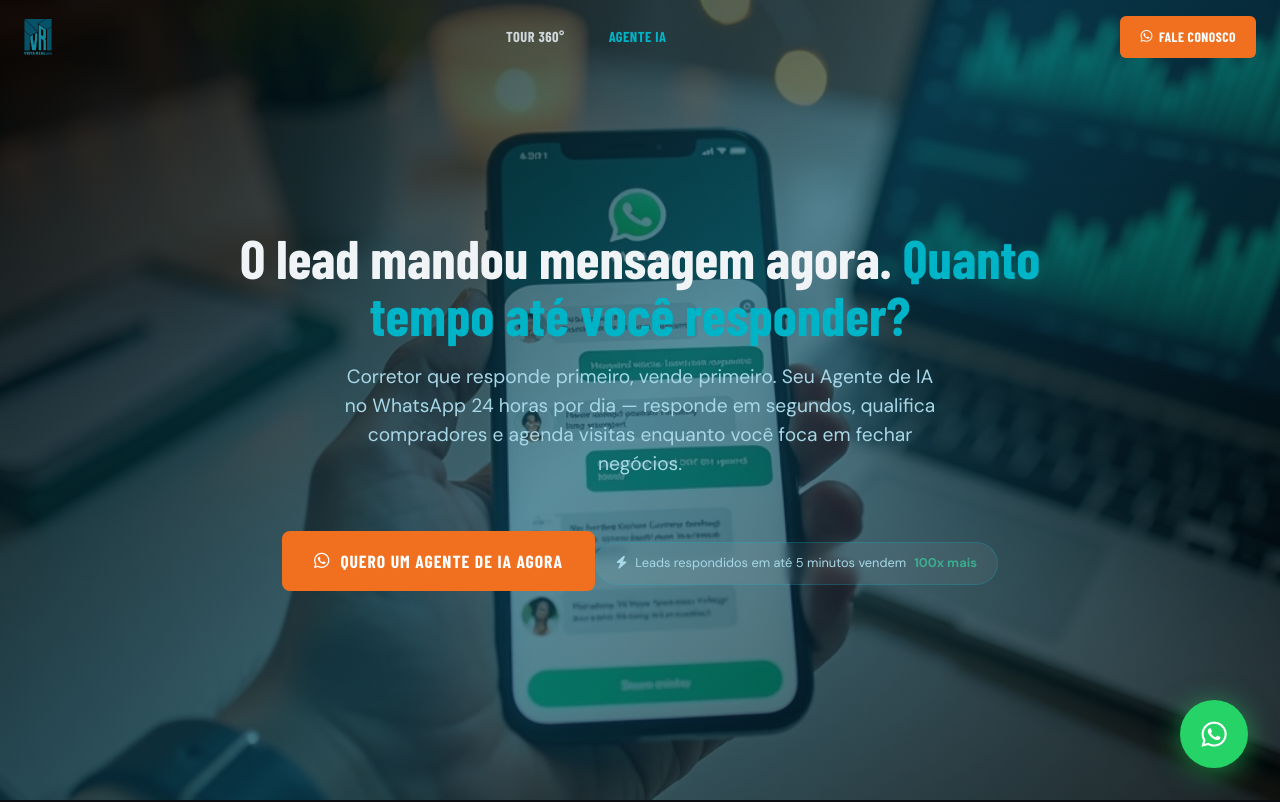
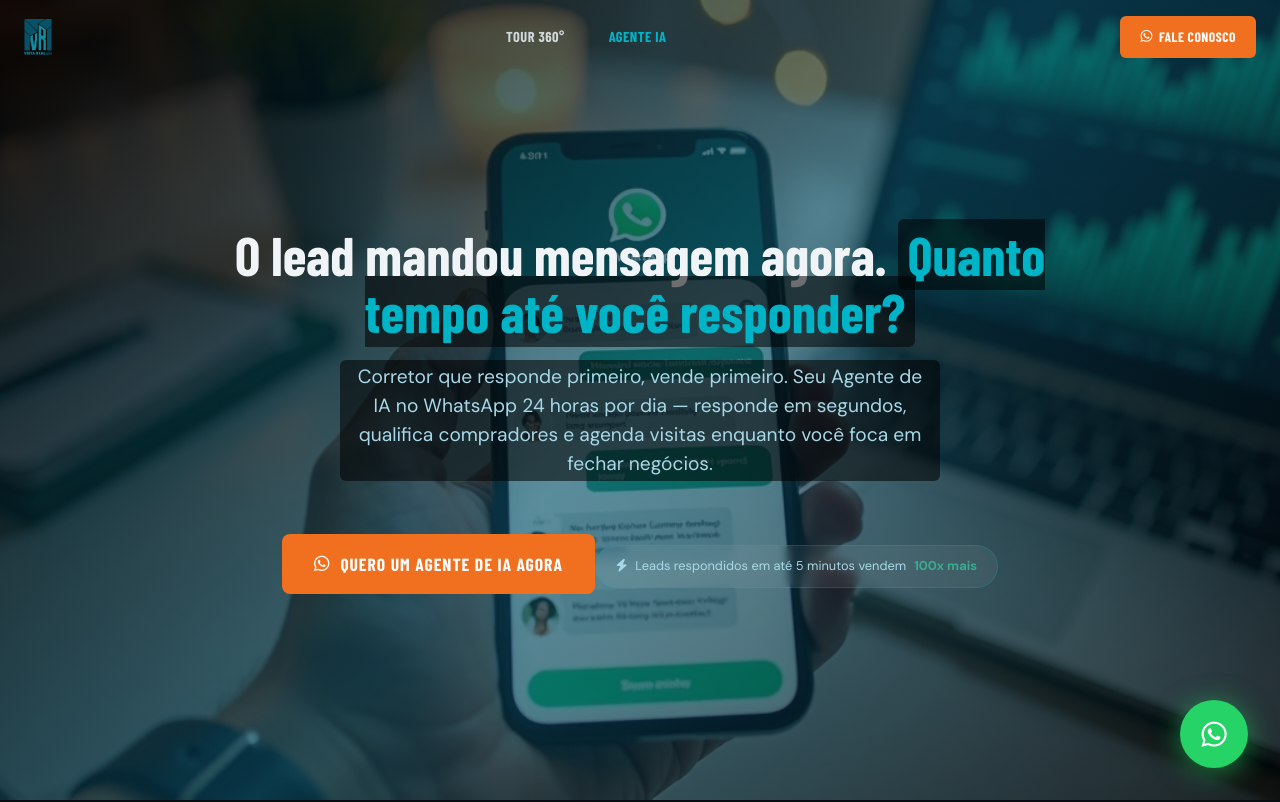
Before and after one commit to johnsonsudre/vistareal360_landingpage, a React (Vite) app: page /agente_ia in a window 1280 px wide. Shown: the top 802 px of the page. Built offline with nearby package versions, Linux system fonts and the light colour scheme; the HTML template or start-up script is replaced by a standard one; a web font is replaced by a local one.

Commit message:
fix: badge escuro no hero e cta do agente_ia para contraste

```diff
--- a/src/App.css
+++ b/src/App.css
@@ -1246,3 +1246,12 @@ a {
 .cta-final-bg-ia {
   background-image: url('/images/agente-ia-whatsapp-funcionamento-360.webp') !important;
 }
+
+/* ===== AGENTE IA — CONTRASTE BADGE ===== */
+.hero-ia h1 em,
+.hero-ia p,
+.cta-ia .cta-final-content p {
+  background: rgba(0, 0, 0, 0.55);
+  padding: 3px 10px;
+  border-radius: 6px;
+}
--- a/src/pages/AgenteIA.jsx
+++ b/src/pages/AgenteIA.jsx
@@ -19,7 +19,7 @@ export default function AgenteIA() {
 /* ---- HERO ---- */
 function HeroIA() {
   return (
-    <section className="hero" aria-label="Hero">
+    <section className="hero hero-ia" aria-label="Hero">
       <div className="hero-bg hero-bg-ia" />
       <div className="hero-overlay" />
       <div className="hero-content">
@@ -299,7 +299,7 @@ function CtaIA() {
   const aRef = useReveal()
 
   return (
-    <section className="section-cta-final" aria-label="CTA Final">
+    <section className="section-cta-final cta-ia" aria-label="CTA Final">
       <div className="cta-final-bg cta-final-bg-ia" />
       <div className="cta-final-overlay" />
       <div className="cta-final-content">
```
